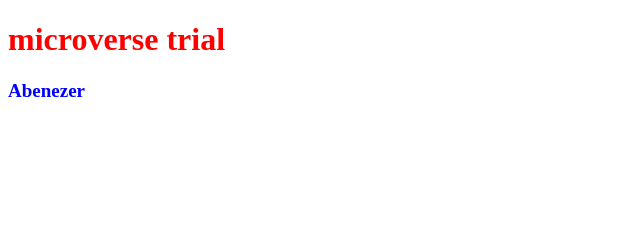
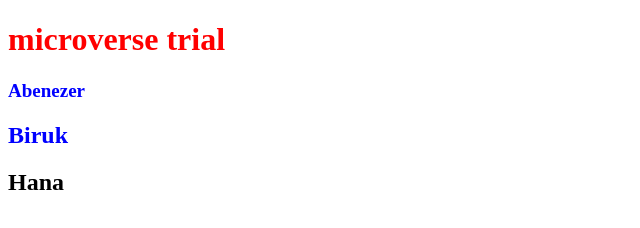
Before and after one commit to abenisamuel11/test-feb-project, a plain HTML site: page index.html in a window 1280 px wide. Shown: the whole page, without its empty margins (0-640 px from the left). Drawn offline with Linux system fonts and the light colour scheme.

Commit message:
Add name and style

```diff
--- a/index.html
+++ b/index.html
@@ -9,8 +9,8 @@
   <body>
      <h1 class="title">microverse trial</h1>
      <h2 class="name" id="samuel">Abenezer</h2>
-
-
+     <h2 class="name">Biruk</h2>
+      <h2>Hana</h2>
 
 
     <script src="https://cdn.freecodecamp.org/testable-projects-fcc/v1/bundle.js"></script>
```
Also changed, not shown: css/style.css (line endings or trailing spaces).
